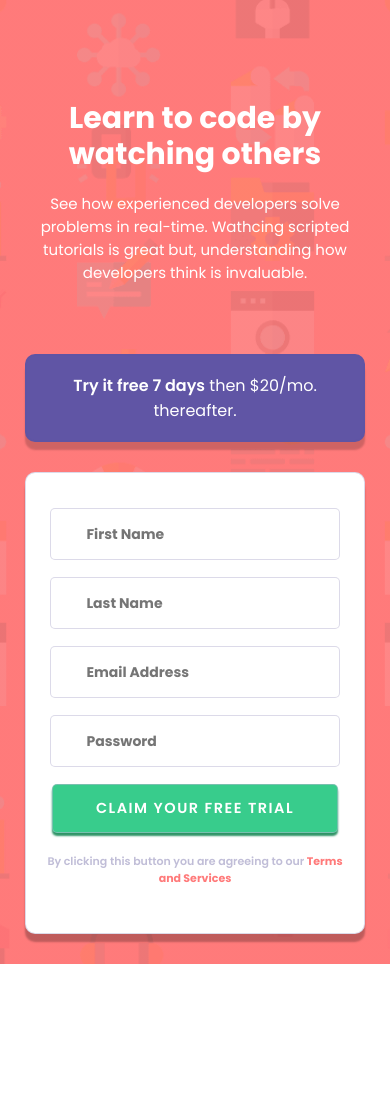
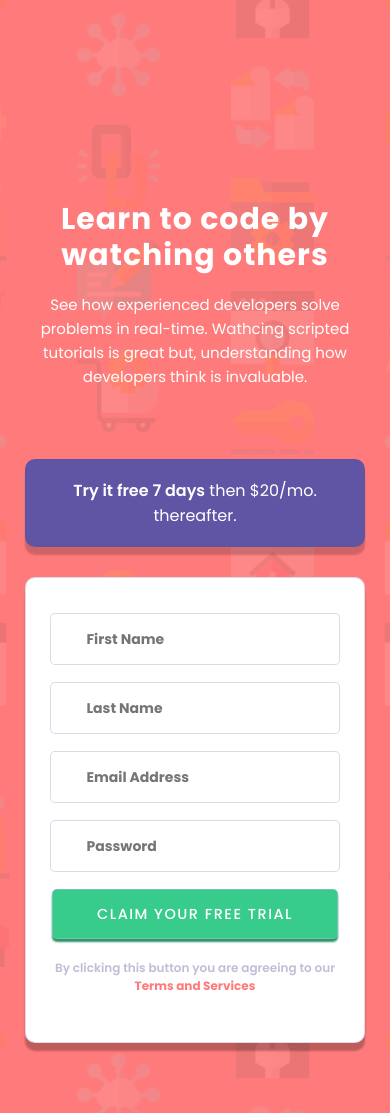
Before and after one commit to StefanSelfTaught/signup_form, a plain HTML site: page index.html in a window 390 px wide. Before the commit the page ends 964 px from the top, so only its background shows below. Drawn offline with Linux system fonts and the light colour scheme.

Commit message:
css table content

```diff
--- a/css/style.css
+++ b/css/style.css
@@ -1,11 +1,30 @@
 @import url('https://fonts.googleapis.com/css?family=Poppins:400,500,600,700&display=swap');
 
+/* ===== CONTENT TABLE ======
+
+[1] CSS Variables
+[2] Base
+[3] Container + Header
+[4] Section
+[5] Form
+[6] Media Query
+*/
+
+/* ====== CSS Variables ===== */
 :root {
   --primary-red: hsl(0, 100%, 74%);
   --primary-green: hsl(154, 59%, 51%);
+  --primary-white: #ffffff;
   --accent-blue: hsl(248, 32%, 49%);
   --neutral-dark-blue: hsl(249, 10%, 26%);
   --neutral-greyish-blue: hsla(246, 25%, 77%, 0.5);
+}
+/* ====== END ===== */
+
+
+/* ====== Base ===== */
+html {
+  font-size: 62.5%;
 }
 
 body {
@@ -17,7 +36,9 @@ body {
   padding: 0;
   margin: 0;
 }
+/* ====== END ===== */
 
+/* ====== Container + Header ===== */
 .container {
   height: 100vh;
   display: flex;
@@ -26,61 +47,72 @@ body {
   flex-flow: row nowrap;
 }
 
-.headings {
+header {
   flex-basis: 40%;
-  margin-right: 40px;
-  color: #ffffff;
+  margin-right: 4rem;
+  color: var(--primary-white);
 }
 
-.signup-form {
+.main-heading {
+  font-size: 2.5rem;
+  line-height: 1.2;
+  letter-spacing: 0.1rem;
+}
+
+.sub-heading {
+  line-height: 1.6;
+  font-size: 1.8rem;
+}
+/* ====== END ===== */
+
+/* ====== Section ===== */
+section {
   flex-basis: 35%;
 }
 
 .offer {
-  box-shadow: 0 8px 2px 0 rgba(0,0,0,.19);
+  box-shadow: 0 0.8rem 0.2rem 0 rgba(0,0,0,.19);
   margin: 0 auto;
   text-align: center;
-  margin-bottom: 30px;
+  margin-bottom: 3rem;
   background-color: var(--accent-blue);
-  padding: 17px;
-  color: #ffffff;
+  padding: 1.7rem;
+  color: var(--primary-white);
   font-weight: 400;
-  border-radius: 10px;
+  border-radius: 1rem;
   border: 2px solid rgba(95, 84, 164, 0.5);
+  font-size: 1.6rem;
 }
 
-.signup-form .offer span {
+section .offer span {
   font-weight: 600;
 }
+/* ====== END ===== */
 
-.main-heading {
-  font-size: 24px;
-  line-height: 1.2;
-}
-
+/* ====== Form ===== */
 form {
-  background-color: #ffffff;
-  padding: 35px 15px;
-  border-radius: 10px;
-  box-shadow: 0 8px 2px 0 rgba(0,0,0,.25);
+  background-color: var(--primary-white);
+  padding: 3.5rem 1.5rem;
+  border-radius: 1rem;
+  box-shadow: 0 0.8rem 0.2rem 0 rgba(0,0,0,.25);
   border: 1px solid var(--neutral-greyish-blue);
 }
 
 input {
   margin: 0 auto;
-  margin-bottom: 17px;
+  margin-bottom: 1.7rem;
   display: block;
   outline: none;
   width: 90%;
-  height: 40px;
+  height: 4rem;
   border-radius: 5px;
   text-decoration: none;
   border: 1px solid var(--neutral-greyish-blue);
-  text-indent: 30px;
+  text-indent: 3rem;
   font-family: 'Poppins';
   font-weight: 700;
-  font-size: 14px;
-  padding: 5px;
+  font-size: 1.4rem;
+  padding: 0.5rem;
 }
 
 input:focus {
@@ -89,19 +121,18 @@ input:focus {
 
 input[type="submit"] {
   text-transform: uppercase;
-  font-size: 14.5px;
-  font-weight: 600;
+  font-size: 1.45rem;
+  font-weight: 500;
   background-color: var(--primary-green);
-  color: #ffffff;
-  letter-spacing: 1.5px;
-  height: 49px;
+  color: var(--primary-white);
+  letter-spacing: 0.15rem;
+  height: 5rem;
   text-align: center;
   display: block;
   width: 93%;
-
-  box-shadow: 0 3px 2px 0 #2e9466;
+  box-shadow: 0 0.3rem 0.2rem 0 #2e9466;
   text-indent: 0px;
-  margin-bottom: 20px;
+  margin-bottom: 2rem;
   transition: all .2s;
 }
 
@@ -115,7 +146,7 @@ input[type="submit"]:hover {
 }
 
 input[type="submit"]:active {
-  box-shadow: 0 2px 1.5px 0 #2e9466;
+  box-shadow: 0 0.2rem 0.15rem 0 #2e9466;
   background-color: #58e9a8;
 }
 
@@ -126,7 +157,7 @@ input[type="email"].placeholderred::-webkit-input-placeholder {
 
 form p {
   text-align: center;
-  font-size: 11px;
+  font-size: 1.2rem;
   color: hsla(246, 25%, 77%, .9);
   font-weight: 600;
 }
@@ -154,7 +185,7 @@ form .error-msg {
 @keyframes errorAnimate {
   0% {
     opacity: 0;
-    transform: translateX(100px) translateY(70px);
+    transform: translateX(10rem) translateY(7rem);
   }
 
   100% {
@@ -169,7 +200,9 @@ form .error-msg {
   background-position: 95% 50%;
   transition: all .5s;
 }
+/* ====== END ===== */
 
+/* ====== Media Query ===== */
 @media screen and (max-width: 850px) {
 
   body {
@@ -179,7 +212,7 @@ form .error-msg {
   }
 
   .container {
-    padding: 25px;
+    padding: 2.5rem;
     height: 100vh;
     display: flex;
     align-items: center;
@@ -187,27 +220,23 @@ form .error-msg {
     flex-direction: column;
   }
 
-  .headings {
-    margin-top: 150px;
+  header {
+    margin-top: 40rem;
     text-align: center;
+    margin-right: 0;
+  }
+
+  .main-heading {
+    font-size: 1.5rem;
+  }
+
+  .sub-heading {
+    margin-bottom: 7rem;
+    font-size: 1.5rem;
   }
 
   form {
-    margin-bottom: 30px;
+    margin-bottom: 7rem;
   }
-
-  .main-heading {
-    font-size: 15px;
-  }
-
-  .sub-heading {
-    margin-bottom: 70px;
-    font-size: 15px;
-  }
-
-  .headings {
-    color: #ffffff;
-    margin-right: 0;
-  }
-
 }
+/* ====== END ===== */
--- a/index.html
+++ b/index.html
@@ -6,19 +6,19 @@
   <meta http-equiv="X-UA-Compatible" content="ie=edge">
   <link rel="stylesheet" href="css/style.css">
   <link rel="shortcut icon" href="images/favicon-32x32.png" type="image/x-icon">
-  <title>Fanct SignUp</title>
+  <title>Fancy SignUp</title>
 </head>
 <body>
   <div class="container">
-    <div class="headings">
+    <header>
       <div class="main-heading">
           <h1>Learn to code by watching others</h1>
       </div>
       <div class="sub-heading">
         <p>See how experienced developers solve problems in real-time. Wathcing scripted tutorials is great but, understanding how developers think is invaluable.</p>
       </div>
-    </div>
-    <div class="signup-form">
+    </header>
+    <section>
       <div class="offer">
        	<span>Try it free 7 days</span> then $20/mo. thereafter.
       </div>
@@ -34,7 +34,7 @@
         <input type="submit" value="claim your free trial">
         <p>By clicking this button you are agreeing to our <a href="#">Terms and Services</a></p>
       </form>
-    </div>
+     </section>
   </div>
   <script src="js/script.js"></script>
 </body>
```
